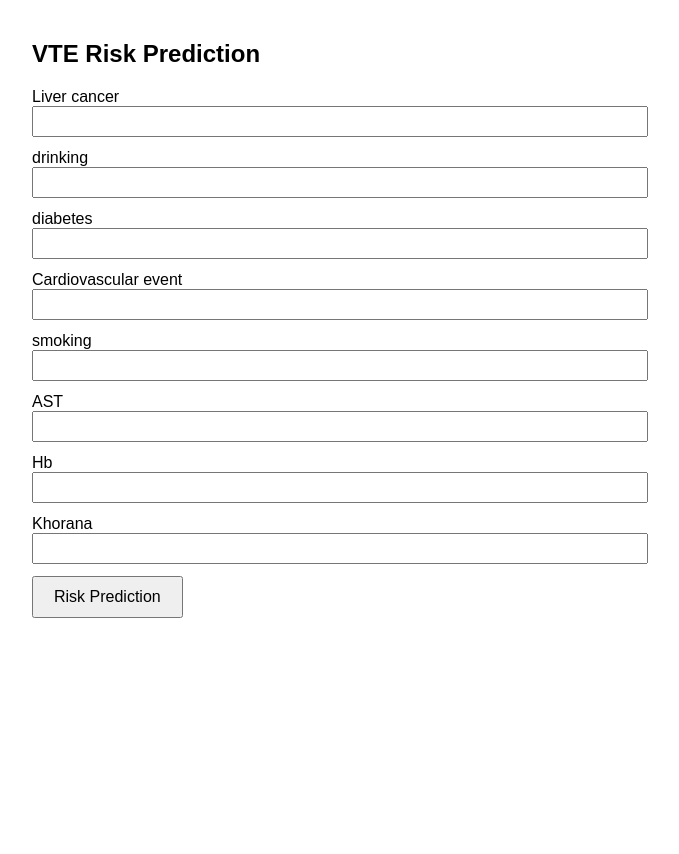
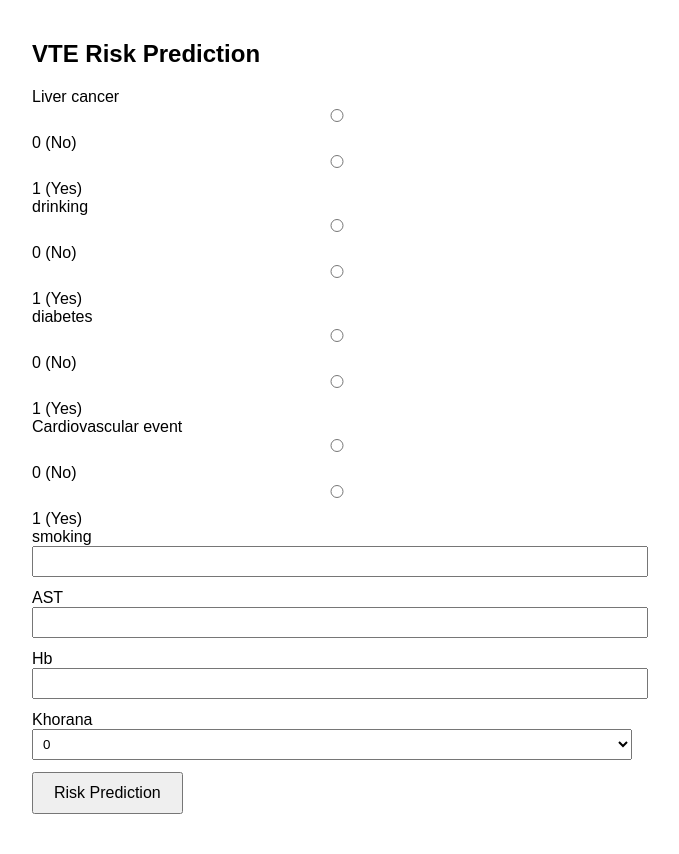
Before and after one commit to Zi1108123/VTE_web, a FastAPI app: page / in a window 1280 px wide. Shown: the whole page, without its empty margins (8-687 px from the left). Before the commit the page ends 800 px from the top, so only its background shows below. Run offline with FastAPI, Linux system fonts and the light colour scheme.

Commit message:
Update index.html

```diff
--- a/templates/index.html
+++ b/templates/index.html
@@ -5,9 +5,10 @@
     <title>VTE Risk Prediction</title>
     <style>
         body { font-family: Arial; margin: 40px; max-width: 600px; }
-        input { width: 100%; padding: 6px; margin-bottom: 12px; }
+        input, select { width: 100%; padding: 6px; margin-bottom: 12px; }
         button { padding: 10px 20px; font-size: 16px; }
         .result { background: #eef; padding: 15px; border-radius: 5px; margin-top: 20px; }
+        .radio-group label { margin-right: 20px; }
     </style>
 </head>
 <body>
@@ -15,10 +16,37 @@
 <h2>VTE Risk Prediction</h2>
 
 <form action="/predict" method="post">
+
     {% for f in features %}
+
         <label>{{ f }}</label>
-        <input type="number" step="0.0001" name="{{ f }}" required>
+
+        {# --- 前四个变量：0/1 单选 --- #}
+        {% if loop.index <= 4 %}
+            <div class="radio-group">
+                <label>
+                    <input type="radio" name="{{ f }}" value="0" required> 0 (No)
+                </label>
+                <label>
+                    <input type="radio" name="{{ f }}" value="1" required> 1 (Yes)
+                </label>
+            </div>
+
+        {# --- 最后一个变量（Khorana）：下拉菜单 0-6 --- #}
+        {% elif loop.last %}
+            <select name="{{ f }}" required>
+                {% for i in range(0, 7) %}
+                    <option value="{{ i }}">{{ i }}</option>
+                {% endfor %}
+            </select>
+
+        {# --- 其他变量：普通数字输入 --- #}
+        {% else %}
+            <input type="number" step="0.0001" name="{{ f }}" required>
+        {% endif %}
+
     {% endfor %}
+
     <button type="submit">Risk Prediction</button>
 </form>
 
```
